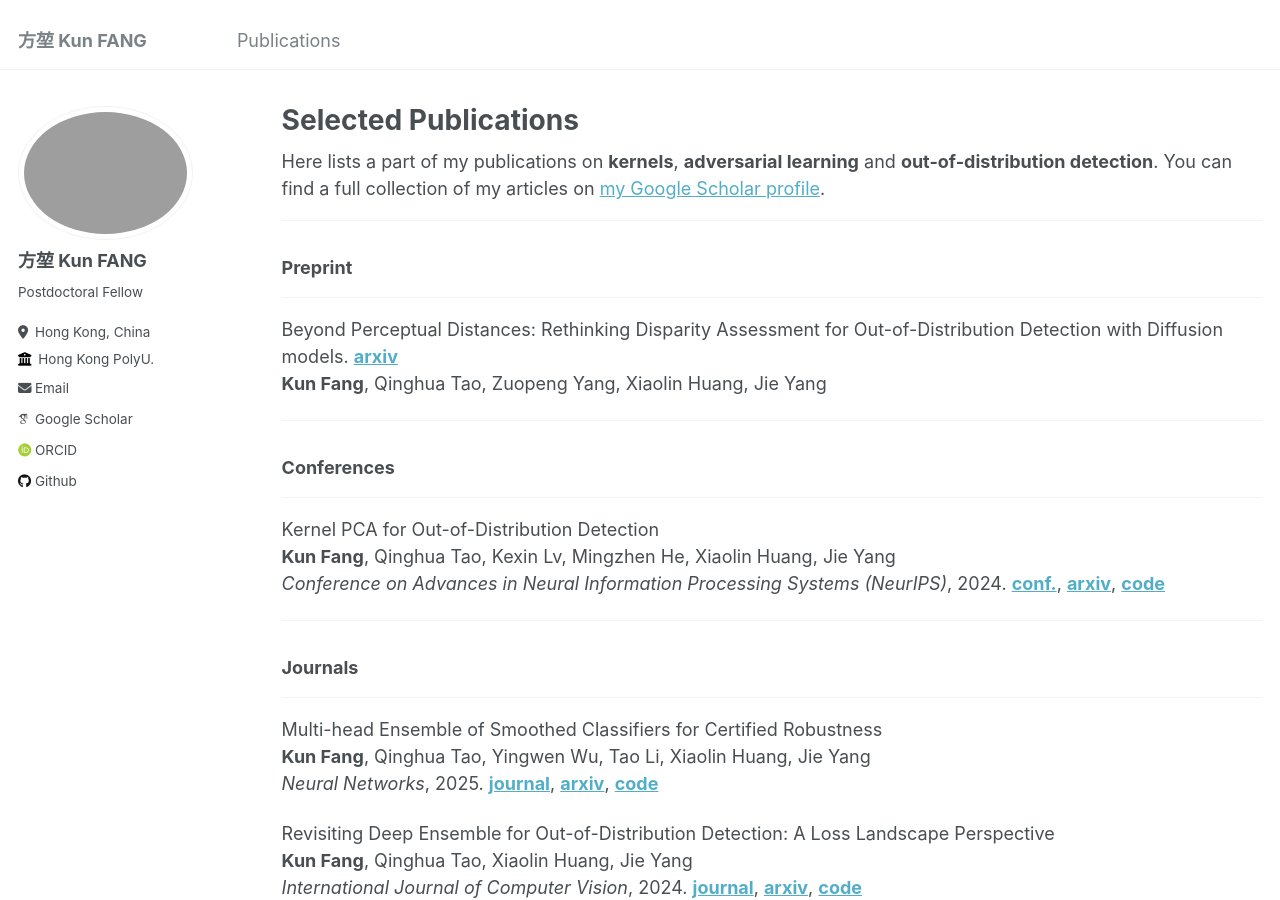
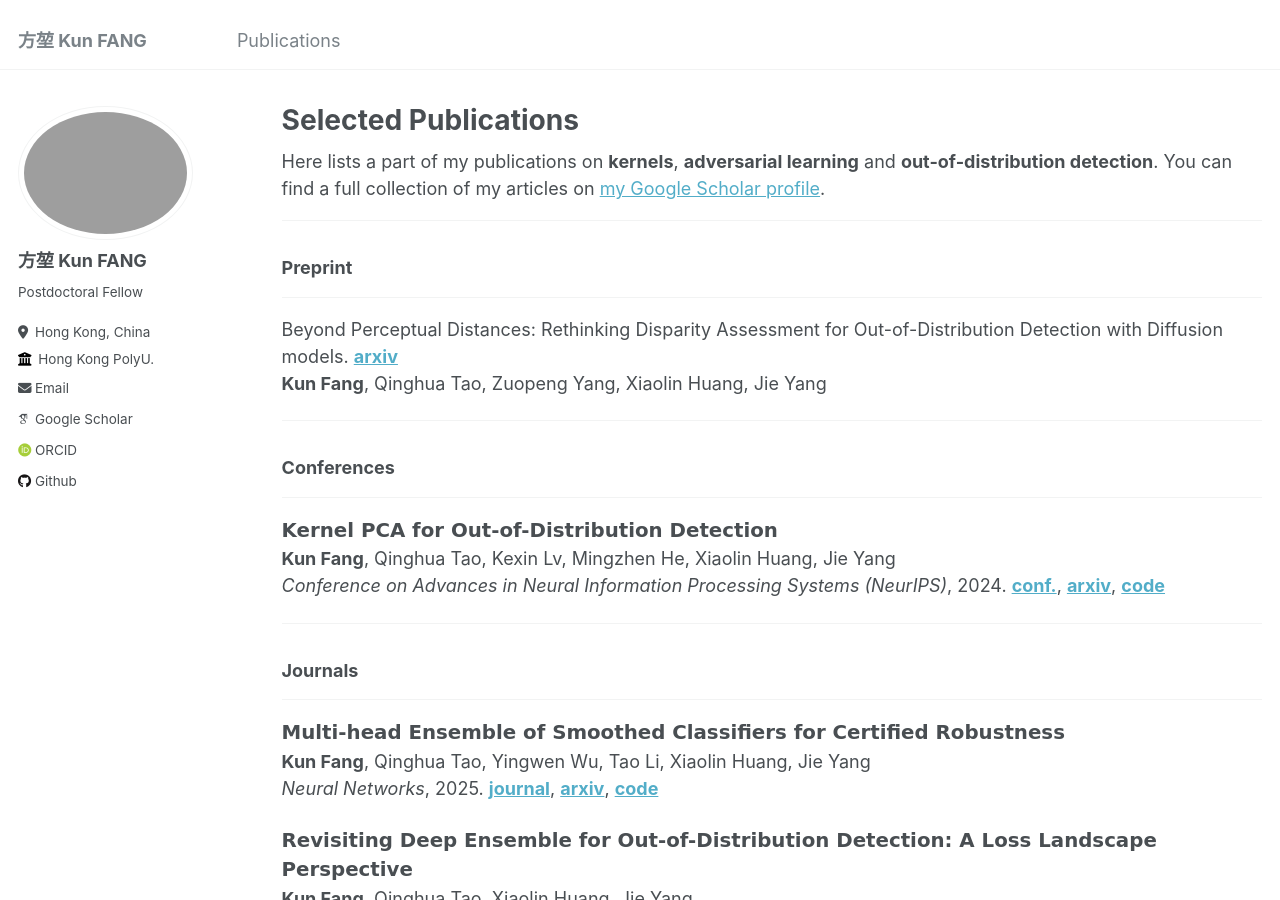
Before and after one commit to fanghenshaometeor/fanghenshaometeor.github.io, a Jekyll site: the page built from _pages/publications.md, in a window 1280 px wide and 900 px high. Built offline with Jekyll 4.4.1, drawn with Linux system fonts in a browser that asks for light colours; some web fonts are replaced.

Commit message:
update-pub

```diff
--- a/_pages/publications.md
+++ b/_pages/publications.md
@@ -28,7 +28,10 @@ Beyond Perceptual Distances: Rethinking Disparity Assessment for Out-of-Distribu
 
 ### Conferences
 ---
-Kernel PCA for Out-of-Distribution Detection
+<!-- <span style="font-family: 'Open Sans', sans-serif;"> -->
+<!-- <span style="font-family: 'Times New Roman', serif;"> -->
+<!-- <span style="font-family:Papyrus; font-size:1em;"> -->
+<span style="font-family:comic sans ms; font-size:1.1em;">**Kernel PCA for Out-of-Distribution Detection**</span>
 **Kun Fang**, Qinghua Tao, Kexin Lv, Mingzhen He, Xiaolin Huang, Jie Yang
 *Conference on Advances in Neural Information Processing Systems (NeurIPS)*, 2024. **[conf.](https://papers.nips.cc/paper_files/paper/2024/hash/f2543511e5f4d4764857f9ad833a977d-Abstract-Conference.html)**, **[arxiv](https://arxiv.org/abs/2402.02949)**, **[code](https://github.com/fanghenshaometeor/ood-kernel-pca)**
 
@@ -37,19 +40,19 @@ Kernel PCA for Out-of-Distribution Detection
 ### Journals
 ---
 
-Multi-head Ensemble of Smoothed Classifiers for Certified Robustness
+<span style="font-family:comic sans ms; font-size:1.1em;">**Multi-head Ensemble of Smoothed Classifiers for Certified Robustness**</span>
 **Kun Fang**, Qinghua Tao, Yingwen Wu, Tao Li, Xiaolin Huang, Jie Yang
 *Neural Networks*, 2025. **[journal](https://doi.org/10.1016/j.neunet.2025.107426)**, **[arxiv](https://arxiv.org/abs/2211.10882)**, **[code](https://github.com/fanghenshaometeor/smoothed-multihead-ensemble)**
 
-Revisiting Deep Ensemble for Out-of-Distribution Detection: A Loss Landscape Perspective
+<span style="font-family:comic sans ms; font-size:1.1em;">**Revisiting Deep Ensemble for Out-of-Distribution Detection: A Loss Landscape Perspective**</span>
 **Kun Fang**, Qinghua Tao, Xiaolin Huang, Jie Yang
 *International Journal of Computer Vision*, 2024. **[journal](https://doi.org/10.1007/s11263-024-02156-x)**, **[arxiv](https://arxiv.org/abs/2310.14227)**, **[code](https://github.com/fanghenshaometeor/ood-mode-ensemble)**
 
-Towards Robust Neural Networks via Orthogonal Diversity
+<span style="font-family:comic sans ms; font-size:1.1em;">**Towards Robust Neural Networks via Orthogonal Diversity**</span>
 **Kun Fang**, Qinghua Tao, Yingwen Wu, Tao Li, Jia Cai, Feipeng Cai, Xiaolin Huang, Jie Yang
 *Pattern Recognition*, 2024. **[journal](https://doi.org/10.1016/j.patcog.2024.110281)**, **[arxiv](https://arxiv.org/abs/2010.12190)**, **[code](https://github.com/fanghenshaometeor/DIversity-via-Orthogonality)**
 
-End-to-end Kernel Learning via Generative Random Fourier Features
+<span style="font-family:comic sans ms; font-size:1.1em;">**End-to-end Kernel Learning via Generative Random Fourier Features**</span>
 **Kun Fang**, Fanghui Liu, Xiaolin Huang, Jie Yang
 *Pattern Recognition*, 2023. **[journal](https://doi.org/10.1016/j.patcog.2022.109057)**, **[arxiv](https://arxiv.org/abs/2009.04614)**, **[code](https://github.com/fanghenshaometeor/GenerativeRFF)**<!--, **[read more](/publication/2015-10-01-paper-title-number-3)**-->
 
```
